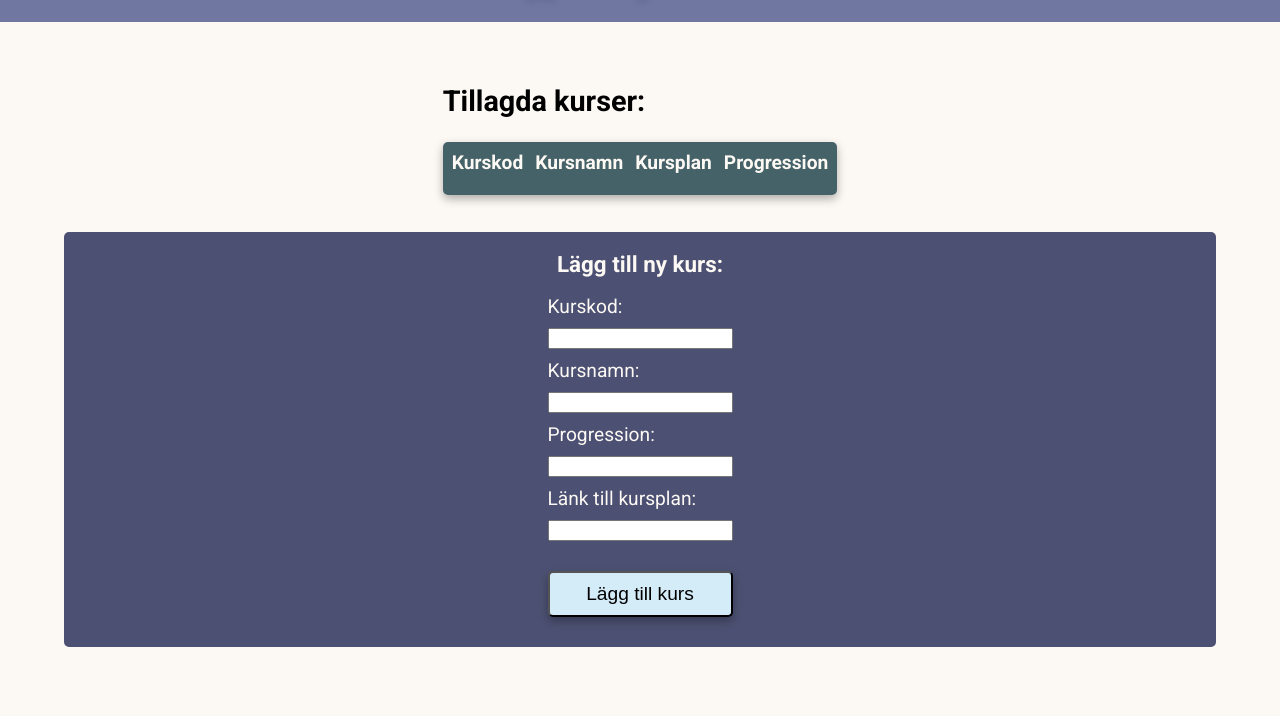
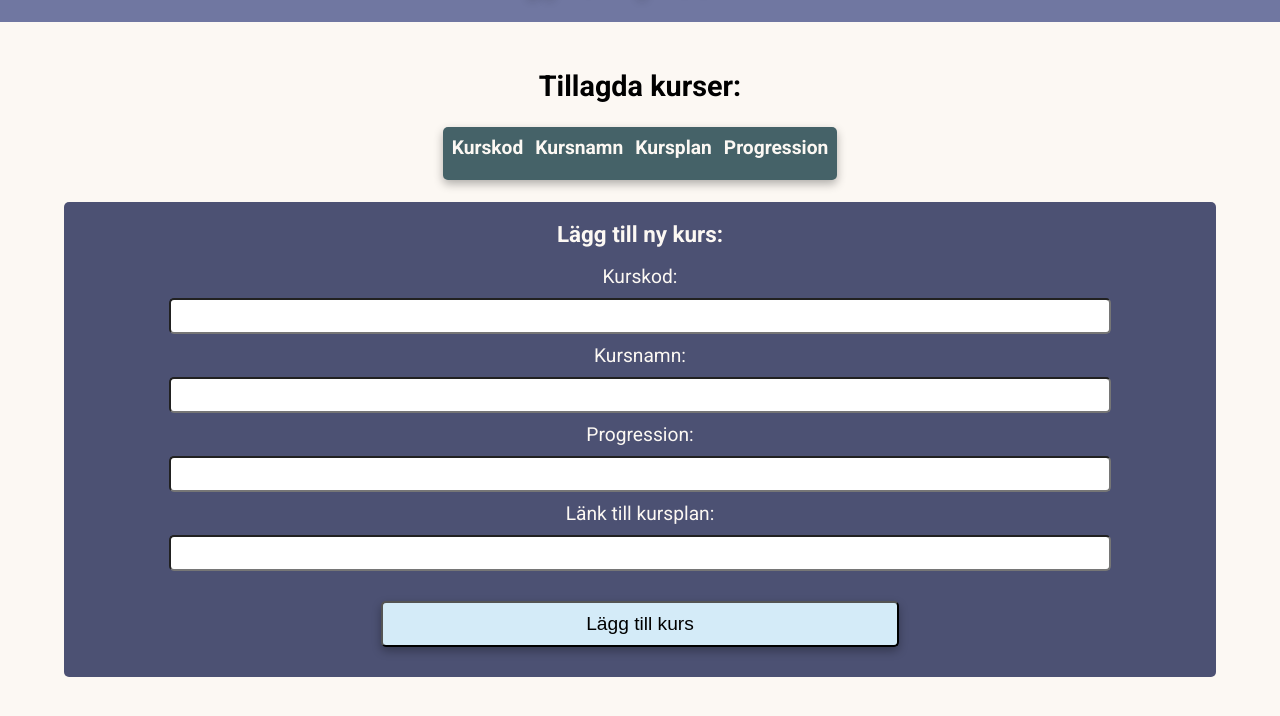
Before and after one commit to victoriah-svg/lab1_TypeScript, a website built with Vite: page index.html in a window 1280 px wide. Shown: the part 78-794 px from the top of the page. Built offline with nearby package versions, Linux system fonts and the light colour scheme.

Commit message:
lagt till styling för inputs

```diff
--- a/src/CSS/_layout.scss
+++ b/src/CSS/_layout.scss
@@ -7,6 +7,8 @@
 
 #printedCourseSection{
     align-self: center;
+    display: grid;
+    justify-items: center;
 }
 
 #addNewCourseSection{
@@ -23,7 +25,14 @@
 form {
     display: grid;
     gap: 10px;
+    width: 90%;
+   justify-items: center;
+}
 
+input:not(#submitBtn){
+    width: 90%;
+    height: 30px;
+    border-radius: 5px;
 }
 
 #submitBtn {
@@ -33,6 +42,7 @@ form {
     padding: 10px;
     background-color: #D4EBF8;
     border-radius: 5px;
+    width: 50%;
 }
 
 #submitBtn:hover {
```
